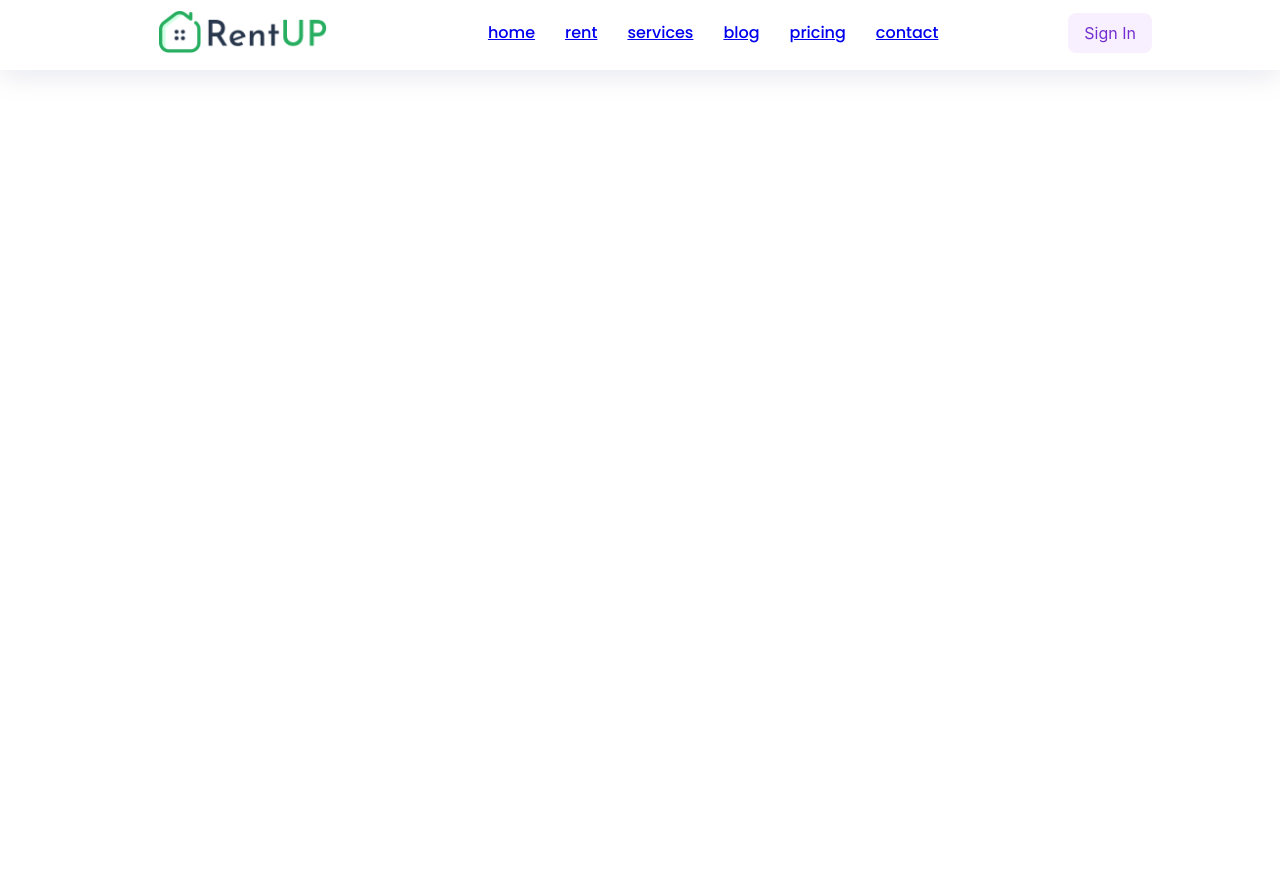
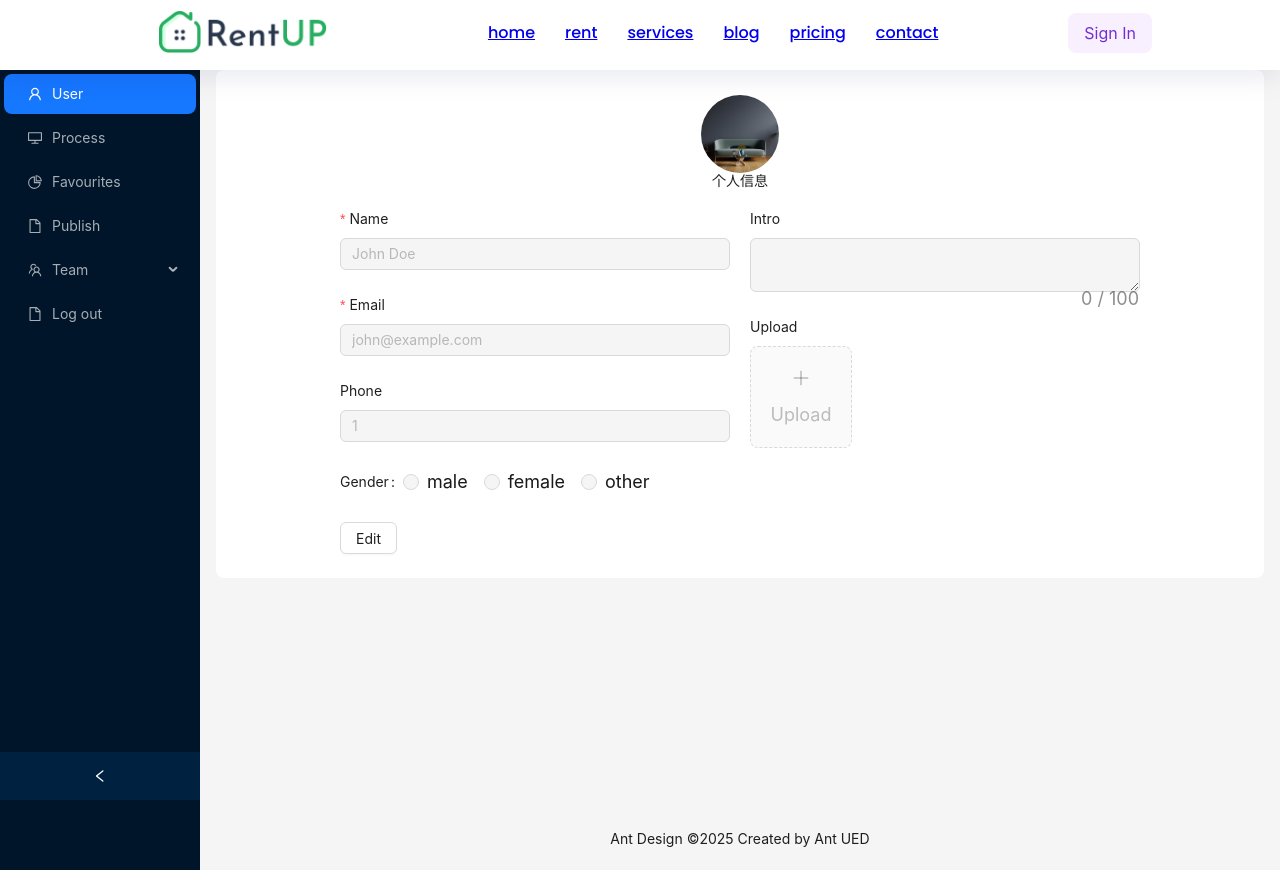
Before and after one commit to hbzzll/web_project, a React (Vite) app: page /Menu/Profile in a window 1280 px wide. Before the commit the page ends 800 px from the top, so only its background shows below. Built offline with nearby package versions, Linux system fonts and the light colour scheme.

Commit message:
avatar change

```diff
--- a/package.json
+++ b/package.json
@@ -16,6 +16,7 @@
     "axios": "^1.8.4",
     "leaflet": "^1.9.4",
     "react": "^18.2.0",
+    "react-avatar-editor": "^13.0.2",
     "react-dom": "^18.2.0",
     "react-leaflet": "^4.2.1",
     "react-redux": "^9.2.0",
@@ -29,6 +30,7 @@
     "@types/leaflet": "^1.9.17",
     "@types/node": "^22.14.0",
     "@types/react": "^18.2.0",
+    "@types/react-avatar-editor": "^13.0.4",
     "@types/react-dom": "^18.2.0",
     "@vitejs/plugin-react": "^4.3.4",
     "eslint": "^9.21.0",
--- a/src/components/Login/Usermenu/Usermenu.tsx
+++ b/src/components/Login/Usermenu/Usermenu.tsx
@@ -5,6 +5,7 @@ import {
   ProfileOutlined,
 } from "@ant-design/icons";
 import { useNavigate } from "react-router-dom";
+import { Color } from "antd/es/color-picker";
 
 const UserMenu = ({ onLogout }: { onLogout: () => void }) => {
   const navigate = useNavigate();
@@ -12,13 +13,21 @@ const UserMenu = ({ onLogout }: { onLogout: () => void }) => {
   const menuItems = [
     {
       key: "profile",
-      label: "Profile",
+      label: (
+        <span style={{ fontSize: 16, padding: "5px 10px", display: "block" }}>
+          Profile
+        </span>
+      ),
       icon: <ProfileOutlined />,
-      onClick: () => navigate("/profile"),
+      onClick: () => navigate("/Menu/Profile"),
     },
     {
       key: "logout",
-      label: "Log out",
+      label: (
+        <span style={{ fontSize: 16, padding: "5px 10px", display: "block" }}>
+          Log out
+        </span>
+      ),
       icon: <LogoutOutlined />,
       onClick: onLogout,
     },
--- a/src/view/HomePage.tsx
+++ b/src/view/HomePage.tsx
@@ -3,6 +3,7 @@ import Home from "./home/Home";
 import Rent from "./rent/Rent";
 import Header from "../components/Header/Header";
 import RentDetail from "../components/RentDetail/RenDetail";
+import Profile from "./Profile/Profile";
 
 const HomePage = () => {
   return (
@@ -12,6 +13,7 @@ const HomePage = () => {
         <Route path="/" element={<Home />} />
         <Route path="/rent" element={<Rent />} />
         <Route path="/list/:id" element={<RentDetail />} />
+        <Route path="/Menu/Profile" element={<Profile />} />
       </Routes>
     </>
   );
--- /dev/null
+++ b/src/view/Profile/Profile.tsx
@@ -0,0 +1,90 @@
+import React, { useState } from "react";
+import {
+  DesktopOutlined,
+  FileOutlined,
+  PieChartOutlined,
+  TeamOutlined,
+  UserOutlined,
+} from "@ant-design/icons";
+import type { MenuProps } from "antd";
+import { Breadcrumb, Layout, Menu, theme } from "antd";
+import UserProfile from "./Userprofile/Userprofile";
+
+const { Header, Content, Footer, Sider } = Layout;
+
+type MenuItem = Required<MenuProps>["items"][number];
+
+function getItem(
+  label: React.ReactNode,
+  key: React.Key,
+  icon?: React.ReactNode,
+  children?: MenuItem[]
+): MenuItem {
+  return {
+    key,
+    icon,
+    children,
+    label,
+  } as MenuItem;
+}
+
+const items: MenuItem[] = [
+  getItem("User", "sub1", <UserOutlined />),
+  getItem("Process", "2", <DesktopOutlined />),
+  getItem("Favourites", "1", <PieChartOutlined />),
+
+  getItem("Publish", "9", <FileOutlined />),
+  getItem("Team", "sub2", <TeamOutlined />, [
+    getItem("Team 1", "6"),
+    getItem("Team 2", "8"),
+  ]),
+  getItem("Log out", "3", <FileOutlined />),
+];
+
+const App: React.FC = () => {
+  const [collapsed, setCollapsed] = useState(false);
+  const {
+    token: { colorBgContainer, borderRadiusLG },
+  } = theme.useToken();
+
+  return (
+    <Layout style={{ minHeight: "100vh" }}>
+      <Sider
+        collapsible
+        collapsed={collapsed}
+        onCollapse={(value) => setCollapsed(value)}
+      >
+        <div className="demo-logo-vertical" />
+        <Menu
+          theme="dark"
+          defaultSelectedKeys={["sub1"]}
+          mode="inline"
+          items={items}
+        />
+      </Sider>
+      <Layout>
+        <Content style={{ margin: "0 16px" }}>
+          {/* <Breadcrumb style={{ margin: "16px 0" }}>
+            <Breadcrumb.Item>User</Breadcrumb.Item>
+            <Breadcrumb.Item>Bill</Breadcrumb.Item>
+          </Breadcrumb> */}
+          <div
+            style={{
+              padding: 24,
+              minHeight: 360,
+              background: colorBgContainer,
+              borderRadius: borderRadiusLG,
+            }}
+          >
+            <UserProfile />
+          </div>
+        </Content>
+        <Footer style={{ textAlign: "center" }}>
+          Ant Design ©{new Date().getFullYear()} Created by Ant UED
+        </Footer>
+      </Layout>
+    </Layout>
+  );
+};
+
+export default App;
--- /dev/null
+++ b/src/view/Profile/Userprofile/Userprofile.tsx
@@ -0,0 +1,138 @@
+import {
+  Avatar,
+  Button,
+  Form,
+  Input,
+  Space,
+  Radio,
+  Row,
+  Col,
+  Upload,
+} from "antd";
+import { PlusOutlined } from "@ant-design/icons";
+import { useState } from "react";
+
+const UserProfile = () => {
+  const [form] = Form.useForm();
+  const [isEditing, setIsEditing] = useState(false);
+  const [avatarUrl, setAvatarUrl] = useState<string | null>(null); // 存储 Avatar 的图片 URL
+
+  const handleSave = () => {
+    form
+      .validateFields()
+      .then((values) => {
+        console.log("保存成功", values);
+        setIsEditing(false);
+      })
+      .catch((err) => console.log("校验失败", err));
+  };
+
+  const handleUploadChange = (info: any) => {
+    console.log(info.file.originFileObj);
+    if (info.file.status === "uploading") {
+      return; // 上传中不处理
+    }
+    if (info.file.originFileObj) {
+      // 使用 URL.createObjectURL 生成本地预览 URL
+      const previewUrl = URL.createObjectURL(info.file.originFileObj);
+      setAvatarUrl(previewUrl); // 更新头像 URL
+    }
+  };
+
+  return (
+    <div style={{ maxWidth: 800, margin: "0 auto" }}>
+      <div style={{ textAlign: "center", marginBottom: 20 }}>
+        <Avatar size={80} src="/images/banner.png">
+          U
+        </Avatar>{" "}
+        {/* 动态显示 Avatar 图片 */}
+        <h2>个人信息</h2>
+      </div>
+
+      <Form
+        form={form}
+        layout="vertical"
+        initialValues={{
+          name: "John Doe",
+          email: "john@example.com",
+          phone: "1",
+        }}
+        disabled={!isEditing}
+      >
+        <Row gutter={20}>
+          <Col span={12}>
+            <Form.Item label="Name" name="name" rules={[{ required: true }]}>
+              <Input />
+            </Form.Item>
+
+            <Form.Item
+              label="Email"
+              name="email"
+              rules={[{ required: true, type: "email" }]}
+            >
+              <Input />
+            </Form.Item>
+
+            <Form.Item label="Phone" name="phone">
+              <Input />
+            </Form.Item>
+
+            <Form.Item label="Gender" layout="horizontal">
+              <Radio.Group>
+                <Radio value="male"> male </Radio>
+                <Radio value="female"> female </Radio>
+                <Radio value="other"> other </Radio>
+              </Radio.Group>
+            </Form.Item>
+          </Col>
+          <Col span={12}>
+            <Form.Item
+              name="intro"
+              label="Intro"
+              rules={[{ message: "Please input Intro" }]}
+            >
+              <Input.TextArea showCount maxLength={100} />
+            </Form.Item>
+
+            <Form.Item label="Upload">
+              <Upload
+                listType="picture-card"
+                showUploadList={false}
+                beforeUpload={() => false} // 阻止默认上传行为
+                onChange={handleUploadChange} // 监听上传变化
+                accept="image/*"
+              >
+                <div>
+                  <PlusOutlined />
+                  <div style={{ marginTop: 8 }}>Upload</div>
+                </div>
+              </Upload>
+            </Form.Item>
+          </Col>
+        </Row>
+      </Form>
+
+      <Space>
+        {isEditing ? (
+          <>
+            <Button type="primary" onClick={handleSave}>
+              Save
+            </Button>
+            <Button
+              onClick={() => {
+                setIsEditing(false);
+                form.resetFields();
+              }}
+            >
+              Cancel
+            </Button>
+          </>
+        ) : (
+          <Button onClick={() => setIsEditing(true)}>Edit</Button>
+        )}
+      </Space>
+    </div>
+  );
+};
+
+export default UserProfile;
```
Also changed, not shown: 1 other file (tests, documents, lock files or other folders).
